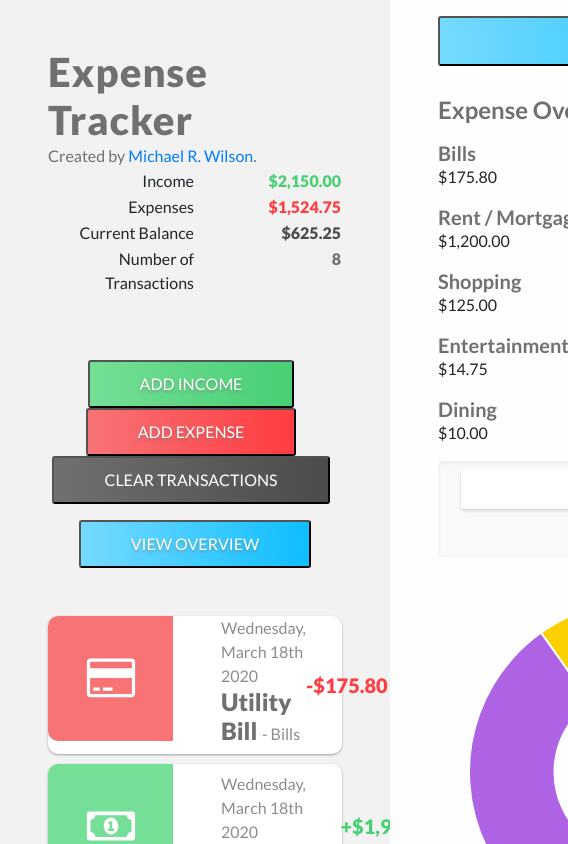
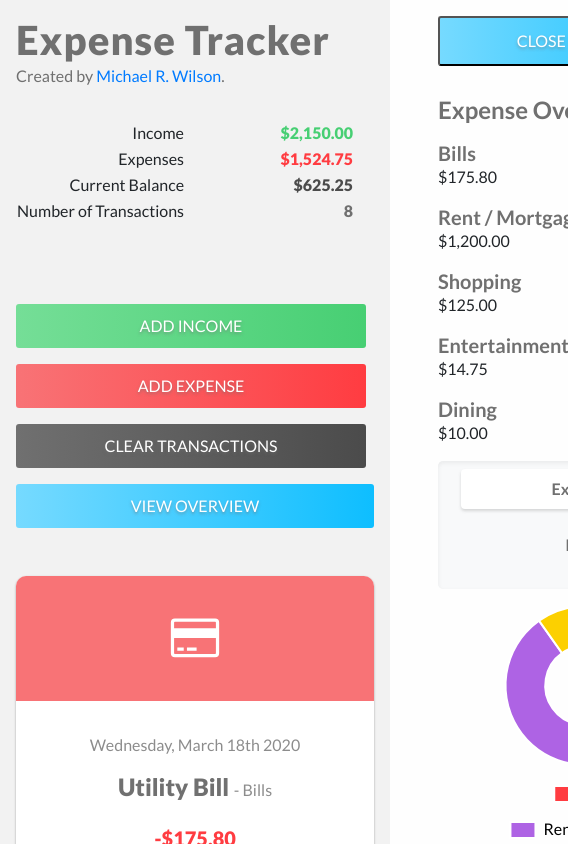
Before and after one commit to mikallwilsonn/react-expense-tracker, a React (Create React App) app: page / in a window 390 px wide. Shown: the top 844 px of the page, 568 px wide, since content can reach past the window. Built offline with nearby package versions, Linux system fonts and the light colour scheme.

Commit message:
Made the applications more mobile friendly

```diff
--- a/src/App.css
+++ b/src/App.css
@@ -396,7 +396,15 @@ input[type='number'] {
 ---- Extra small devices (portrait phones, less than 576px)
 */
 @media (max-width: 575.98px) {
-
+  #RightPanel {
+    width: 100vw !important;
+    min-width: 100vw !important;
+    max-width: 100vw !important;
+    height: 100vh !important;
+    min-height: 100vh !important;
+    max-height: 100vh !important;
+    overflow-y: scroll !important;
+  }
 }
 
 
@@ -404,7 +412,9 @@ input[type='number'] {
 ---- Small devices (landscape phones, less than 768px)
 */
 @media (max-width: 767.98px) {
-
+  .nav-link:first-child {
+    margin-bottom: 1rem !important;
+  }
 }
 
 
@@ -445,7 +455,42 @@ input[type='number'] {
 ---- Large devices (desktops, less than 1200px)
 */
 @media (max-width: 1399.998px) {
-  #LeftPanel { width: 100% !important; }
+
+  #form {
+    width: 100% !important;
+    display: flex !important;
+    flex-direction: column !important;
+  }
+
+  #form div {
+    width: 100% !important;
+    margin-top: 0.75rem !important;
+  }
+
+  #form div input,
+  #form div select,
+  #form div button {
+    width: 100% !important;
+  }
+
+  #BalanceSheet {
+    margin-top: 2rem !important;
+  }
+
+  #TransactionButtonWrapper {
+    display: flex !important;
+    flex-direction: column !important;
+  }
+
+  #TransactionButtonWrapper button {
+    margin-top: 1rem !important;
+    border: none !important;
+  }
+
+  #LeftPanel {
+    width: 100% !important;
+    padding: 1rem !important;
+  }
 
   #ViewOverviewButton, #HideOverviewButton {
     display: inline-block !important;
@@ -466,4 +511,63 @@ input[type='number'] {
   #RightPanel.slide-in {
     transform: translateX( 0% ) !important;
   }
+
+  .transaction {
+    flex-direction: column !important;
+  }
+
+  .transaction__icon {
+    width: 100% !important;
+    padding: 1rem !important;
+    border-radius: 10px 10px 0px 0px !important;
+  }
+
+  .transaction__details {
+    width: 100% !important;
+    min-width: 100% !important;
+    flex-direction: column !important;
+    text-align: center;
+    align-items: center !important;
+    justify-content: center !important;
+    padding: 2rem !important;
+  }
+
+  .transaction__details div {
+    width: 100% !important;
+    min-width: 100% !important;
+    margin: auto !important;
+    padding: 0 !important;
+  }
+
+  .transaction__details div:last-child {
+    flex-direction: column !important;
+    align-items: center !important;
+    text-align:center !important;
+  }
+
+  .transaction__details--label {
+    margin-top: 1rem !important;
+  }
+
+  .transaction__amount {
+    width: 100% !important;
+    text-align:center;
+    display: block !important;
+    margin-right: 0 !important;
+    margin-top: 1rem !important;
+  }
+
+  .transaction__delete-button {
+    display: block !important;
+    margin: auto;
+    margin-top: 2rem !important;
+    opacity: 0.5 !important;
+    padding: 15px 50px !important;
+    border: none !important;
+  }
+
+  .transaction__delete-button svg {
+    margin-top: -25px;
+    margin-left: -5px;
+  }
 }
```
